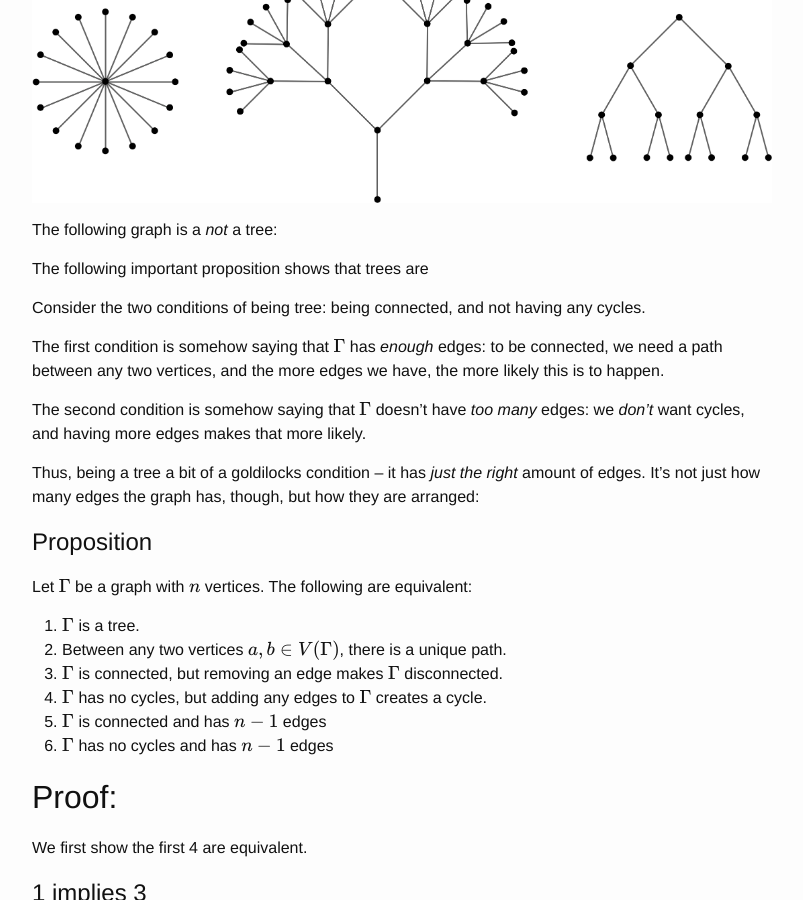
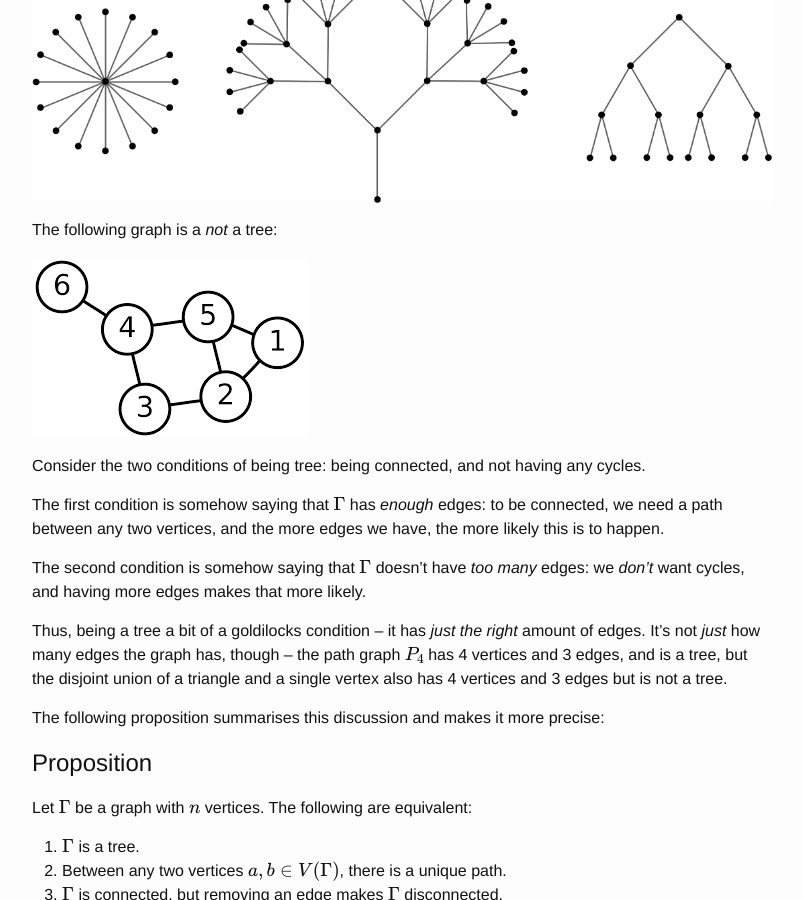
Before and after one commit to ptwiddle/MAS341-Graph-Theory, a Jekyll site: the page built from _lecturenotes/lecture7.md, in a window 1280 px wide and 900 px high, scrolled down 404 px. Shown: the whole window, without its empty margins (238-1041 px from the left). Built offline with Jekyll 4.4.1, drawn with Linux system fonts in a browser that asks for light colours; formulas are drawn with MathJax 3; comment, search, counter and statistics services are not loaded.

Commit message:
fixing lecture 7

```diff
--- a/_lecturenotes/lecture7.md
+++ b/_lecturenotes/lecture7.md
@@ -23,8 +23,7 @@ The following graph is a forest consisting of three trees:
 
 The following graph is a *not* a tree:
 
-
-The following important proposition shows that trees are
+![Not a graph](../Slides/Pictures/notatree.png)
 
 Consider the two conditions of being tree: being connected, and not having any cycles.
 
@@ -32,7 +31,9 @@ The first condition is somehow saying that $$\Gamma$$ has *enough* edges: to be
 
 The second condition is somehow saying that $$\Gamma$$ doesn't have *too many* edges: we *don't* want cycles, and having more edges makes that more likely.
 
-Thus, being a tree a bit of a goldilocks condition -- it has *just the right* amount of edges.  It's not just how many edges the graph has, though, but how they are arranged:
+Thus, being a tree a bit of a goldilocks condition -- it has *just the right* amount of edges.  It's not *just* how many edges the graph has, though -- the path graph $$P_4$$ has 4 vertices and 3 edges, and is a tree, but the disjoint union of a triangle and a single vertex also has 4 vertices and 3 edges but is not a tree.
+
+The following proposition summarises this discussion and makes it more precise:
 
 
 Proposition
```
Also changed, not shown: Slides/Pictures/notatree.png (added).
